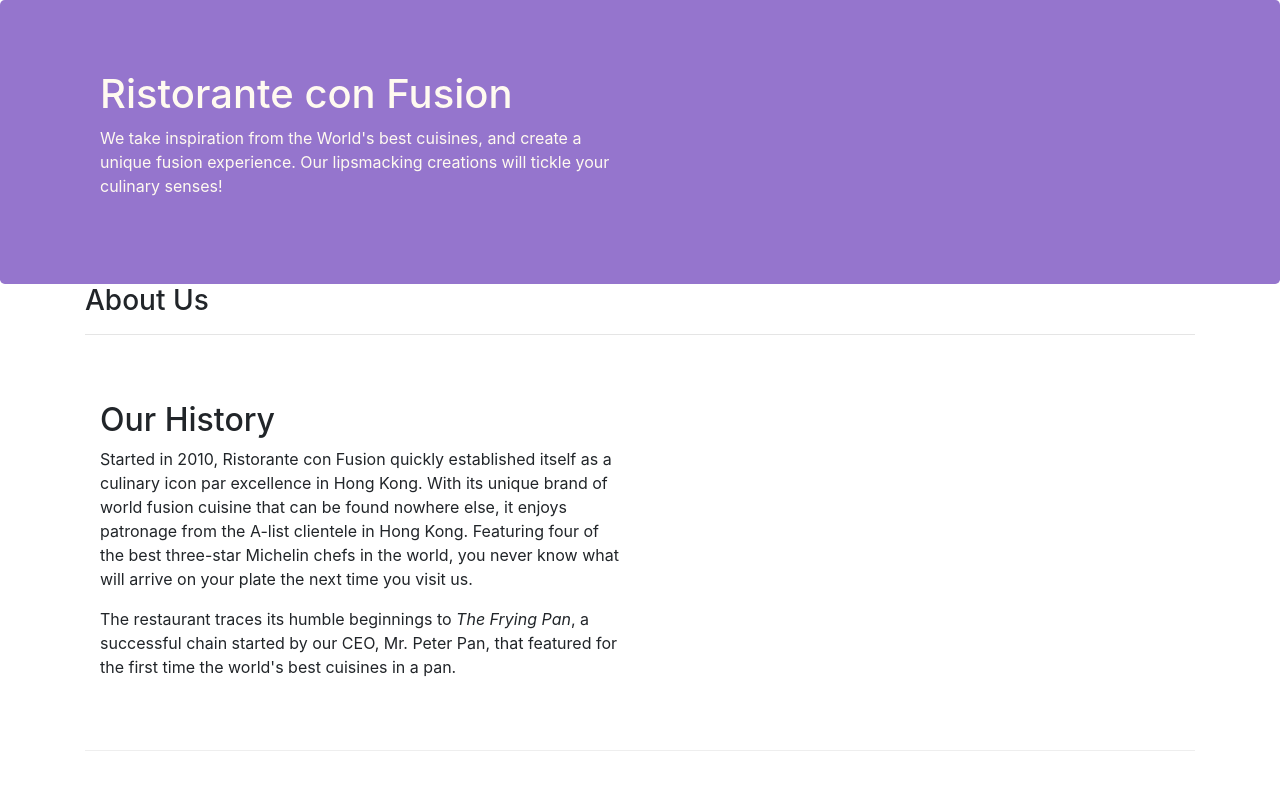
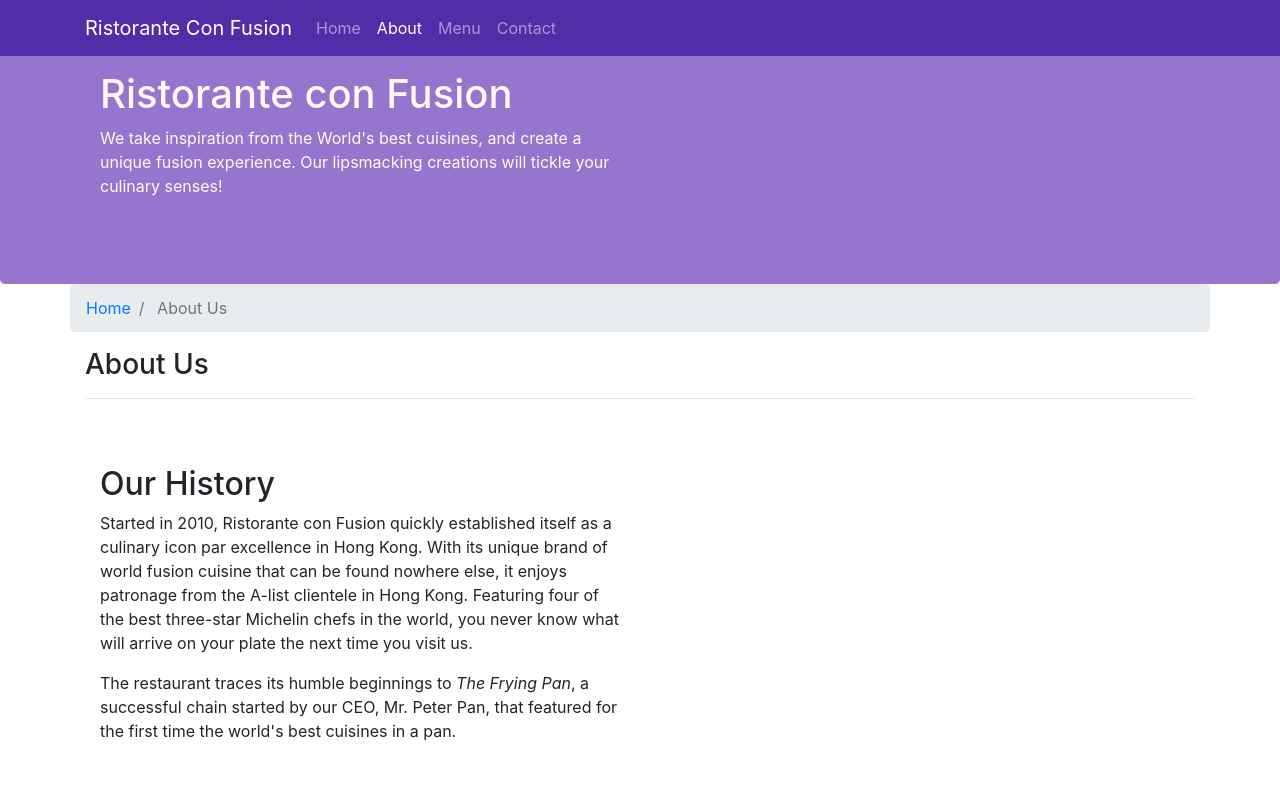
Before and after one commit to lakshya8066/Baisc-html-css-and-js-project, a website: page aboutus.html in a window 1280 px wide. Shown: the top 798 px of the page. Drawn offline with nearby package versions, Linux system fonts and the light colour scheme.

Commit message:
Navbar and Breadcrums

```diff
--- a/aboutus.html
+++ b/aboutus.html
@@ -10,7 +10,22 @@
 </head>
 
 <body>
-
+  <nav class="navbar navbar-dark navbar-expand-sm fixed-top">
+    <div class="container">
+      <button class="navbar-toggler" type="button" data-toggle="collapse" data-target="#Navbar" name="button">
+        <span class="navbar-toggler-icon"></span>
+      </button>
+      <a class="navbar-brand" href="index.html">Ristorante Con Fusion</a>
+        <div class="collapse navbar-collapse" id="Navbar">
+          <ul class="navbar-nav mr-auto mr-auto">
+            <li class="nav-item"><a class="nav-link" href="index.html">Home</a></li>
+            <li class="nav-item active"><a class="nav-link" href="#">About</a></li>
+            <li class="nav-item"><a class="nav-link" href="#">Menu</a></li>
+            <li class="nav-item"><a class="nav-link" href="#">Contact</a></li>
+          </ul>
+        </div>
+    </div>
+  </nav>
     <header class="jumbotron">
         <div class="container">
             <div class="row row-header">
@@ -26,6 +41,14 @@
 
     <div class="container">
         <div class="row">
+          <ol class="col-12 breadcrumb">
+            <li class="breadcrumb-item">
+              <a href="index.html">Home</a>
+            </li>
+            <li class="breadcrumb-item active">
+              About Us
+            </li>
+          </ol>
             <div class="col">
                <h3>About Us</h3>
                <hr>
@@ -65,7 +88,7 @@
                 <div class="col-4 offset-1 col-sm-2">
                     <h5>Links</h5>
                     <ul class="list-unstyled">
-                        <li><a href="#">Home</a></li>
+                        <li><a href="index.html">Home</a></li>
                         <li><a href="#">About</a></li>
                         <li><a href="#">Menu</a></li>
                         <li><a href="#">Contact</a></li>
--- a/css/styles.css
+++ b/css/styles.css
@@ -27,3 +27,11 @@ address{
     margin:0px;
     color:#0f0f0f;
 }
+
+body{
+  padding: :50px 0px 0px 0px;
+  z-index:0;
+}
+.navbar-dark {
+     background-color: #512DA8;
+}
```
Also changed, not shown: index.html (+17 -2 lines).
